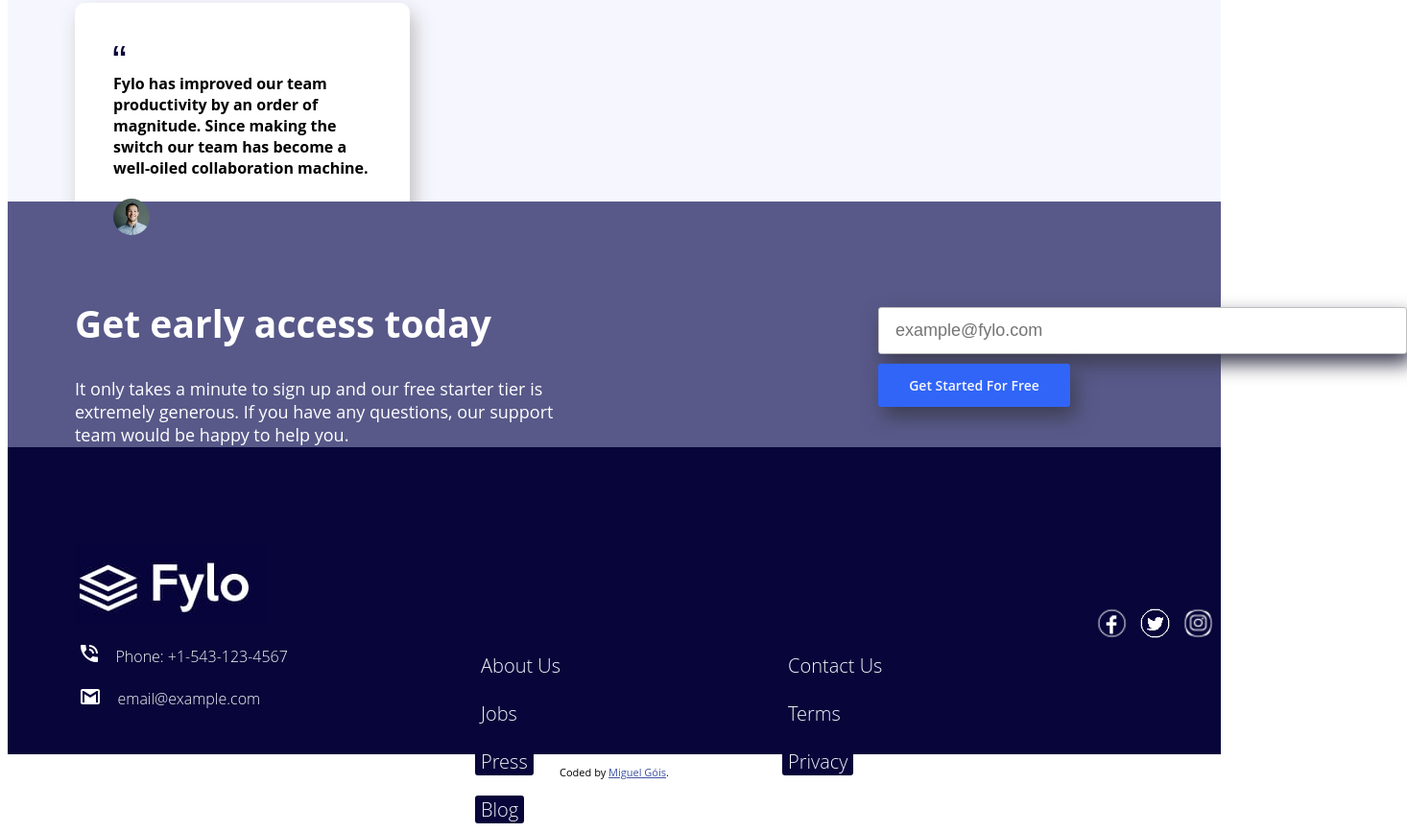
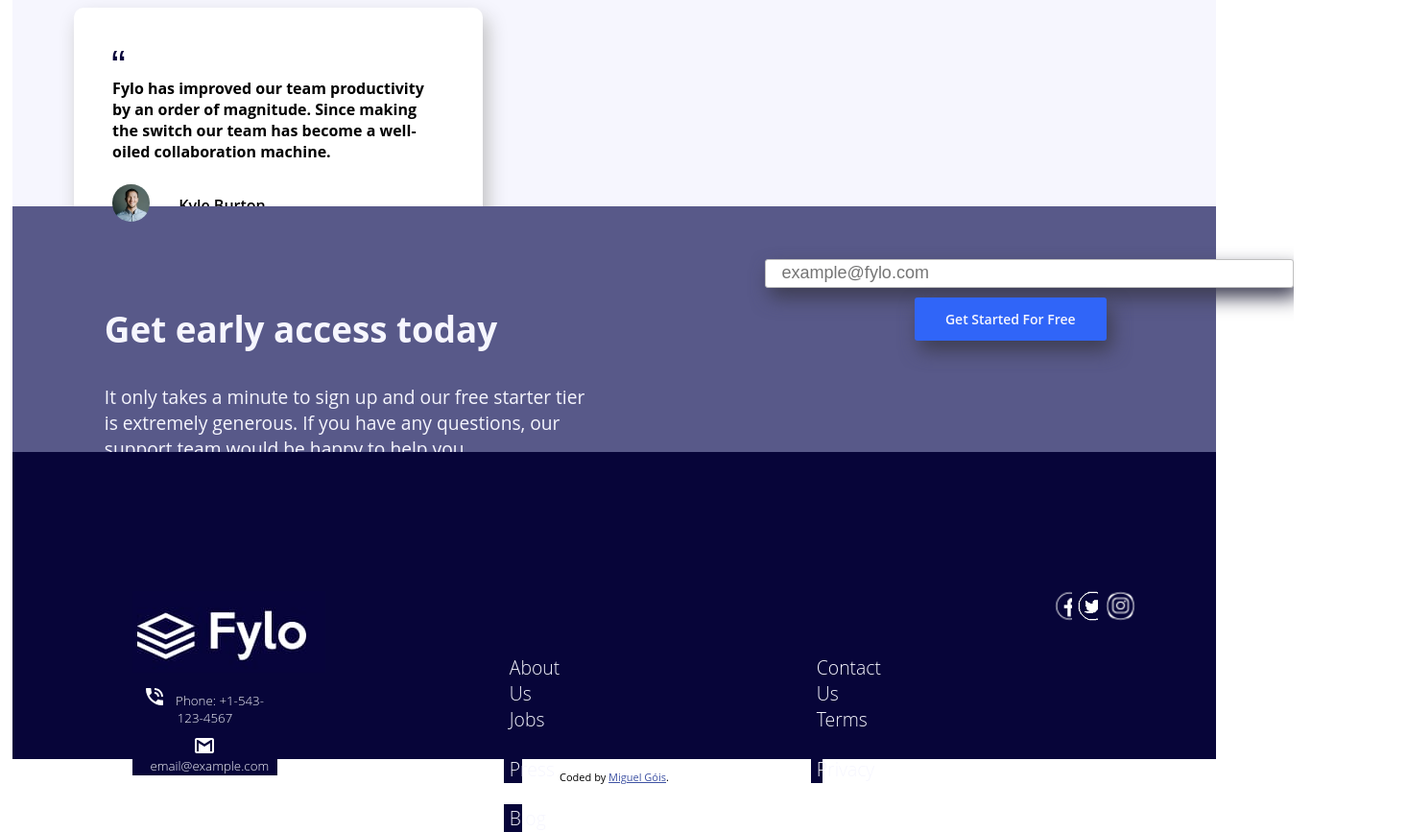
Before and after one commit to PsychoticPeach/TrabalhoDH, a plain HTML site: page index.html in a window 1280 px wide. Shown: the part 1196-2063 px from the top of the page at 96% size, 1466 px wide, since content can reach past the window. Drawn offline with Linux system fonts and the light colour scheme.

Commit message:
ajustar %

```diff
--- a/_style.scss
+++ b/_style.scss
@@ -8,10 +8,10 @@
 }
 .container1{
     background-color: white;
-    width: 50%;
+    width: 60%;
     border: 5px;
-    padding: 40px;
-    margin-top: 40px;
+    padding: 7%;
+    margin-top: 5%;
     border-radius: 10px;
     box-shadow: 5px 10px 20px $light-gray;
 }
@@ -19,15 +19,15 @@
     background-color: white;
     width: 70%;
     border: 5px;
-    margin-top: 30px;
-    margin-left: 65px;
+    margin-top: 10%;
+    margin-left: 20%;
 }
 .container3{
     width:60%;
 }
 .about{
-    margin-top: 200px;
-    margin-left: 200px;
+    margin-top: 62%;
+    margin-left: 60%;
     align-items: right;
     display: flex;
     align-items: right;
@@ -35,25 +35,25 @@
     grid-row: 6;
 }
 .jobs{
-    margin-top: 250px;
-    margin-left: 200px;
+    margin-top: 79%;
+    margin-left: 60%;
     grid-column: 2;
     grid-row: 6;
 }
 .press{
-    margin-top: 300px;
-    margin-left: 200px;
+    margin-top: 95%;
+    margin-left: 60%;
     grid-column: 2;
     grid-row: 6;
 }
 .blog{
-    margin-top: 350px;
-    margin-left: 200px;
+    margin-top: 111%;
+    margin-left: 60%;
     grid-column: 2;
     grid-row: 6;
 }
 .header{
-    padding: 70px;
+    padding: 4%;
     background: white;
     grid-column: 1/6;
     grid-row: 1;
@@ -62,58 +62,53 @@
     grid-column: 1/6;
     grid-row: 3;
     background-image: url(bg-curve-desktop.svg);
-    z-index: 1;
-}
-.projeto{
-    padding: 70px;
-    background: white;
-    grid-column: 1/-1;
-    grid-row: 7;
 }
 .story{
-    padding-left: 70px;
+    padding-left: 10%;
     background: white;
     grid-column: 1/3;
     grid-row: 2;
 }
 .story2{
-    padding-right: 70px;
+    padding-right: 10%;
     height: 100%;
     background: white;
     grid-column: 3/6;
     grid-row: 2;
 }
 .getstarted1{
-    padding-left: 70px;
+    padding-left: 10%;
     background: $light-grayish-blue;
     grid-column: 1/3;
     grid-row: 4;
 }
 .getstarted2{
-    padding-right: 70px;
+    padding-right: 10%;
     background: $light-grayish-blue;
     grid-column: 3/6;
     grid-row: 4;
 }
 .footer{
-    padding: 70px;
+    padding: 10%;
     background: $very-dark-blue-1;
     grid-column: 1/-1;
     grid-row: 6;
 }
 .earlyaccess{
-    padding-left: 70px;
+    padding-left: 10%;
     background: $desaturated-blue;
     grid-column: 1/4;
     grid-row: 5;
 }
 .earlyaccess2{
-    padding-right: 70px;
+    padding-right: 10%;
     background: $desaturated-blue;
     grid-column: 3/6;
     grid-row: 5;
 }
 body{
+    padding: 1%;
+    margin: 0%;
     font-family: $font-primary;
     font-weight: 400;
 }
@@ -122,19 +117,13 @@ body{
     font-weight: 400, 700;
 }
 .btn{
-    margin:30px;
+    margin:2%;
     float: right;
     border: none;
-    border-radius: 10px;
-    background-color: inherit;
     font-size:18px;
     cursor: pointer;
     outline: none;
     transition-duration: 0.1s;
-}
-.btn:hover{
-    border-radius: 10px;
-    background: inherit;
 }
 .btn:active{
     background-color: inherit;
@@ -142,68 +131,67 @@ body{
 }
 .btn2{
     border: none;
-    background-color: inherit;
     cursor: pointer;
 }
 .illustration-1{
     max-width: 80%;
-    max-height: 100vh;
+    max-height: 100%;
     float: right;
     margin: auto;
 }
 .arrow{
     width: 10%;
-    margin-left: 7px;
+    margin-left: 3%;
 }
 .illustration-2{
     max-width: 80%;
-    max-height: 100vh;
+    max-height: 90%;
     float: right;
     margin: auto;
 }
 .avatar{
-    margin-top: 10px;
+    margin-top: 1%;
     position: absolute;
     border-radius: 50%;
     width: 3%;
 }
 .h1{
-    font-size: 16px;
-    margin-left: 15px;
+    font-size: 100%;
+    margin-left: 7%;
     color: $light-grayish-blue;
     font-family: $font-primary;
     font-weight: 100;
 }
 h2{
-    font-size: 39px;
+    font-size: 230%;
     color: $very-dark-blue-1;
-    margin-bottom: 4rem;
+    margin-bottom: 5%;
     margin-block-end: auto;
 }
 .h2{
-    margin-top: 100px;
-    margin-bottom: 30px;
-    color: white;
+    margin-top: 20%;
+    margin-bottom: 6%;
+    color: $light-grayish-blue;
 }
 h3{
-    font-size: 18px;
+    font-size: 120%;
     font-weight: 400;
 }
 .h3{
-    color: white;
+    color: $light-grayish-blue;
 }
 h1{
-    font-size: 16px;
+    font-size: 100%;
     font-family: $font-primary;
 }
 h4{
-    margin:0;
-    font-size: 16px;
+    margin:0%;
+    font-size: 100%;
     font-weight: 600;
     font-family: $font-primary;
 }
 .h4{
-    font-size: 20px;
+    font-size: 110%;
     font-weight: 50;
     font-family: $font-primary;
     color: $light-grayish-blue;
@@ -219,32 +207,32 @@ h5{
     border-color: $light-gray;
     border-radius: 3px;
     font-size: large;
-    height: 45px;
+    height: 6%;
 }
 .email2{
-    margin-left: 300px;
-    margin-top: 110px;
+    margin-left: 26%;
+    margin-top: 10%;
     border: solid 1px $light-gray;
     border-radius: 3px;
     font-size: large;
-    height: 45px;
+    height: 10%;
     box-shadow: 5px 10px 20px rgba($color: #3e3e53, $alpha: 1.0);
 }
 .logo{
-    margin-top: 30px;
+    margin-top: 2%;
 }
 .phone{
-    margin-top: 15px;
+    margin-top: 1%;
 }
 .mail{
     display: flex;
     align-items: center;
     margin: auto;
-    margin-top: 20px;
+    margin-top: 1%;
 }
 .contact{
-    margin-top: 200px;
-    margin-left: 200px;
+    margin-top: 62%;
+    margin-left: 60%;
     align-items: right;
     display: flex;
     align-items: right;
@@ -252,8 +240,8 @@ h5{
     grid-row: 6;
 }
 .terms{
-    margin-top: 250px;
-    margin-left: 200px;
+    margin-top: 79%;
+    margin-left: 60%;
     align-items: right;
     display: flex;
     align-items: right;
@@ -261,8 +249,8 @@ h5{
     grid-row: 6;
 }
 .privacy{
-    margin-top: 300px;
-    margin-left: 200px;
+    margin-top: 95%;
+    margin-left: 60%;
     align-items: right;
     display: flex;
     align-items: right;
@@ -270,8 +258,8 @@ h5{
     grid-row: 6;
 }
 .social{
-    margin-top: 50px;
-    margin-left: 200px;
+    margin-top: 2%;
+    margin-left: 40%;
     align-items: right;
     display: flex;
     align-items: right;
@@ -333,11 +321,11 @@ h5{
 .btn-footer{
     cursor: pointer;
     border: none;
-    border-radius: 3px;
     background: $very-dark-blue-1;
     font-family: $font-primary;
     color: $light-grayish-blue;
     outline: none;
+    width: 15%;
 }
 .letras{
     font-size: 18px;
--- a/index.html
+++ b/index.html
@@ -3,7 +3,6 @@
 <head>
     <meta charset="UTF-8">
     <meta name="viewport" content="width=device-width, initial-scale=1.0">
-    <link rel="stylesheet" href="https://cdnjs.cloudflare.com/ajax/libs/font-awesome/4.7.0/css/font-awesome.min.css">
     <link rel="stylesheet" href="main.css">
     <title>Main Page</title>
 </head>
```
Also changed, not shown: main.css, 1 other file.
